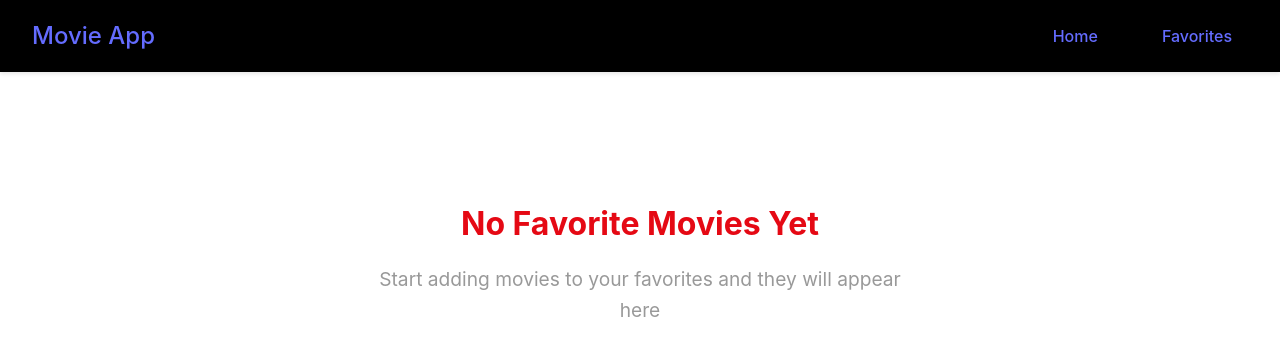
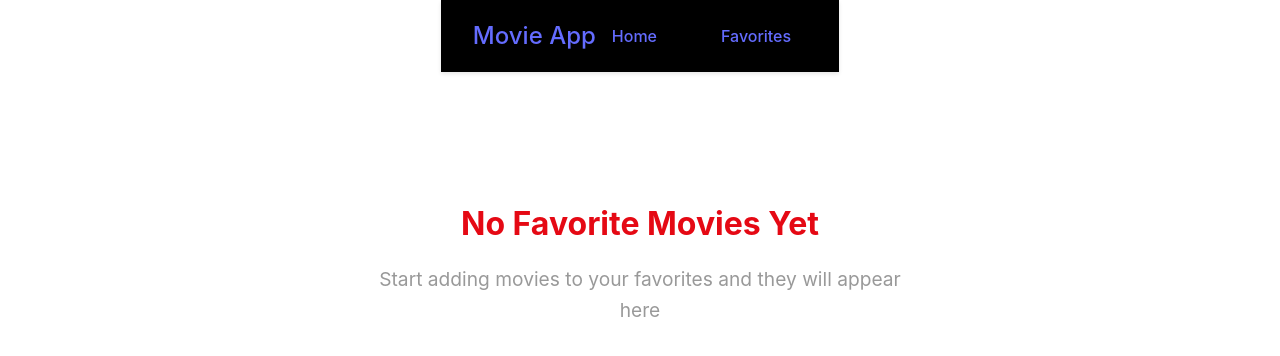
Before and after one commit to Enordbo/Movie_app_demo, a React (Vite) app: page /favorites in a window 1280 px wide. Shown: the top 356 px of the page. Built offline with nearby package versions, Linux system fonts and the light colour scheme.

Commit message:
changes and fixes demo

```diff
--- a/src/css/App.css
+++ b/src/css/App.css
@@ -5,4 +5,6 @@
   width: 100%;
   display: flex;
   flex-direction: column;
+  max-width: 1300px;
+  margin: 0 auto;
 }
--- a/src/css/Home.css
+++ b/src/css/Home.css
@@ -81,13 +81,7 @@
   gap: 2rem;
   padding: 2rem 1rem;
   justify-items: center;
+  width: 100%;
   max-width: 1300px;
   margin: 0 auto;
 }
-
-.home .movie-card {
-  .movie-card {
-    max-width: 280px;
-    min-height: 450px;
-  }
-}
--- a/src/css/MovieCard.css
+++ b/src/css/MovieCard.css
@@ -5,7 +5,6 @@
   display: flex;
   flex-direction: column;
   width: 100%;
-  max-width: 100%;
   transition: transform 0.2s;
 }
 
--- a/src/css/Navbar.css
+++ b/src/css/Navbar.css
@@ -5,6 +5,8 @@
   justify-content: space-between;
   align-items: center;
   box-shadow: 0 2px 4px rgba(0, 0, 0, 0.1);
+  max-width: 1200px;
+  margin: 0 auto;
 }
 
 .navbar-brand {
```
